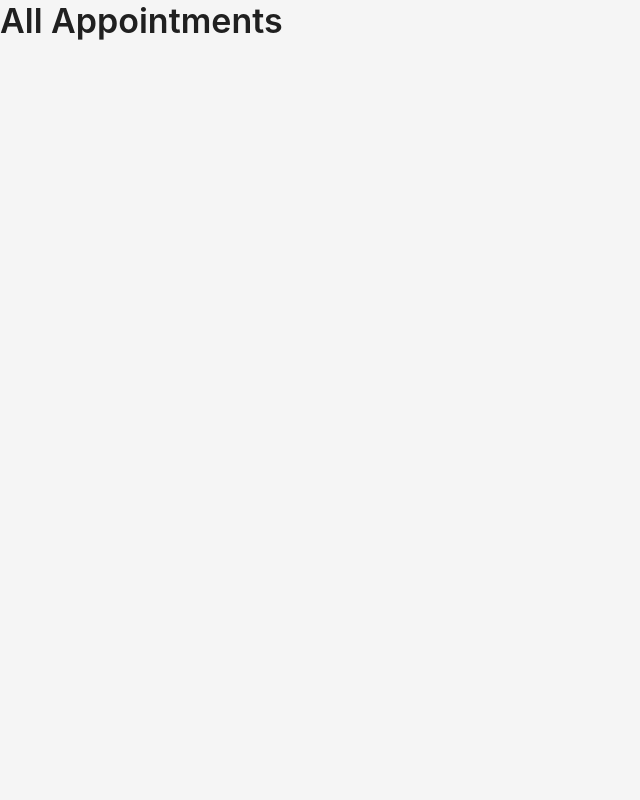
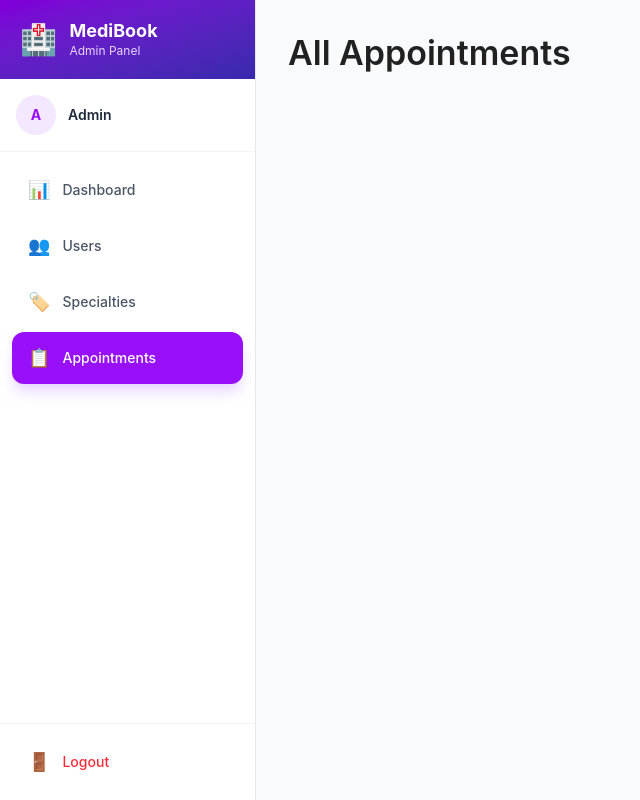
Before and after one commit to MahmoudAhmed184/Medical-Appointment-Booking-System, a React (Vite) app in the folder client/: page /admin/appointments in a window 1280 px wide. Shown: the whole page, without its empty margins (0-640 px from the left). Built offline with nearby package versions, Linux system fonts and the light colour scheme; no server answers.

Commit message:
feat: implement AdminLayout with responsive sidebar

```diff
--- a/client/src/layouts/AdminLayout.jsx
+++ b/client/src/layouts/AdminLayout.jsx
@@ -1,11 +1,157 @@
-import { Outlet } from 'react-router-dom';
+import { useState, useEffect, useCallback } from 'react';
+import { Outlet, useNavigate, useLocation } from 'react-router-dom';
 
-/**
- * AdminLayout — sidebar navigation for admin panel.
- * TODO: Implement with Navbar, Drawer (Dashboard, Users, Specialties, Appointments), content area
- */
+const navItems = [
+    { text: 'Dashboard', icon: '📊', path: '/admin' },
+    { text: 'Users', icon: '👥', path: '/admin/users' },
+    { text: 'Specialties', icon: '🏷️', path: '/admin/specialties' },
+    { text: 'Appointments', icon: '📋', path: '/admin/appointments' },
+];
+
+const getUserFromStorage = () => {
+    try {
+        return JSON.parse(localStorage.getItem('user')) || {};
+    } catch {
+        return {};
+    }
+};
+
 const AdminLayout = () => {
-    return <Outlet />;
+    const navigate = useNavigate();
+    const location = useLocation();
+    const [sidebarOpen, setSidebarOpen] = useState(false);
+    const [user, setUser] = useState(getUserFromStorage);
+
+    const refreshUser = useCallback(() => {
+        setUser(getUserFromStorage());
+    }, []);
+
+    useEffect(() => {
+        window.addEventListener('storage', refreshUser);
+        window.addEventListener('user-updated', refreshUser);
+        return () => {
+            window.removeEventListener('storage', refreshUser);
+            window.removeEventListener('user-updated', refreshUser);
+        };
+    }, [refreshUser]);
+
+    const handleLogout = () => {
+        localStorage.removeItem('token');
+        localStorage.removeItem('user');
+        navigate('/login');
+    };
+
+    const sidebar = (
+        <div className="flex flex-col h-full">
+            {/* Brand */}
+            <div className="px-5 py-5 bg-gradient-to-br from-purple-700 to-indigo-800 text-white">
+                <div className="flex items-center gap-3">
+                    <span className="text-3xl">🏥</span>
+                    <div>
+                        <h1 className="text-lg font-bold leading-tight">MediBook</h1>
+                        <p className="text-xs text-purple-200">Admin Panel</p>
+                    </div>
+                </div>
+            </div>
+
+            {/* Admin info */}
+            <div className="px-4 py-4 border-b border-gray-100">
+                <div className="flex items-center gap-3">
+                    <div className="w-10 h-10 rounded-full bg-purple-100 text-purple-600 flex items-center justify-center font-bold text-sm">
+                        {(user.name || 'A').charAt(0).toUpperCase()}
+                    </div>
+                    <div className="overflow-hidden">
+                        <p className="text-sm font-semibold text-gray-800 truncate">
+                            {user.name || 'Admin'}
+                        </p>
+                        <p className="text-xs text-gray-400 truncate">{user.email || ''}</p>
+                    </div>
+                </div>
+            </div>
+
+            {/* Navigation */}
+            <nav className="flex-1 px-3 py-3 space-y-1">
+                {navItems.map((item) => {
+                    const isActive = location.pathname === item.path;
+                    return (
+                        <button
+                            key={item.text}
+                            onClick={() => {
+                                navigate(item.path);
+                                setSidebarOpen(false);
+                            }}
+                            className={`w-full flex items-center gap-3 px-4 py-3 rounded-xl text-sm font-medium transition-all duration-200 cursor-pointer
+                                ${isActive
+                                    ? 'bg-purple-600 text-white shadow-lg shadow-purple-200'
+                                    : 'text-gray-600 hover:bg-gray-50 hover:text-gray-900'
+                                }`}
+                        >
+                            <span className="text-lg">{item.icon}</span>
+                            {item.text}
+                        </button>
+                    );
+                })}
+            </nav>
+
+            {/* Logout */}
+            <div className="px-3 py-3 border-t border-gray-100">
+                <button
+                    onClick={handleLogout}
+                    className="w-full flex items-center gap-3 px-4 py-3 rounded-xl text-sm font-medium text-red-500 hover:bg-red-50 hover:text-red-600 transition-all duration-200 cursor-pointer"
+                >
+                    <span className="text-lg">🚪</span>
+                    Logout
+                </button>
+            </div>
+        </div>
+    );
+
+    return (
+        <div className="flex min-h-screen bg-gray-50">
+            {/* Mobile overlay */}
+            {sidebarOpen && (
+                <div
+                    className="fixed inset-0 bg-black/40 z-40 md:hidden"
+                    onClick={() => setSidebarOpen(false)}
+                />
+            )}
+
+            {/* Mobile top bar */}
+            <div className="fixed top-0 left-0 right-0 h-14 bg-white border-b border-gray-200 flex items-center px-4 z-30 md:hidden">
+                <button
+                    onClick={() => setSidebarOpen(true)}
+                    className="p-2 rounded-lg hover:bg-gray-100 text-gray-600"
+                >
+                    <svg className="w-6 h-6" fill="none" stroke="currentColor" viewBox="0 0 24 24">
+                        <path strokeLinecap="round" strokeLinejoin="round" strokeWidth={2} d="M4 6h16M4 12h16M4 18h16" />
+                    </svg>
+                </button>
+                <span className="ml-3 text-lg font-bold text-purple-600">🏥 MediBook</span>
+            </div>
+
+            {/* Sidebar — mobile (slide-in) */}
+            <aside
+                className={`fixed top-0 left-0 h-full w-64 bg-white border-r border-gray-200 z-50 transform transition-transform duration-300 md:hidden
+                    ${sidebarOpen ? 'translate-x-0' : '-translate-x-full'}`}
+            >
+                {sidebar}
+            </aside>
+
+            {/* Sidebar — desktop (permanent) */}
+            <aside className="hidden md:flex md:flex-shrink-0">
+                <div className="w-64 bg-white border-r border-gray-200 fixed top-0 left-0 h-full overflow-y-auto">
+                    {sidebar}
+                </div>
+            </aside>
+
+            {/* Main content */}
+            <main className="flex-1 md:ml-64 mt-14 md:mt-0 min-h-screen">
+                <div className="p-4 md:p-6 lg:p-8">
+                    <Outlet />
+                </div>
+            </main>
+        </div>
+    );
 };
 
 export default AdminLayout;
```
